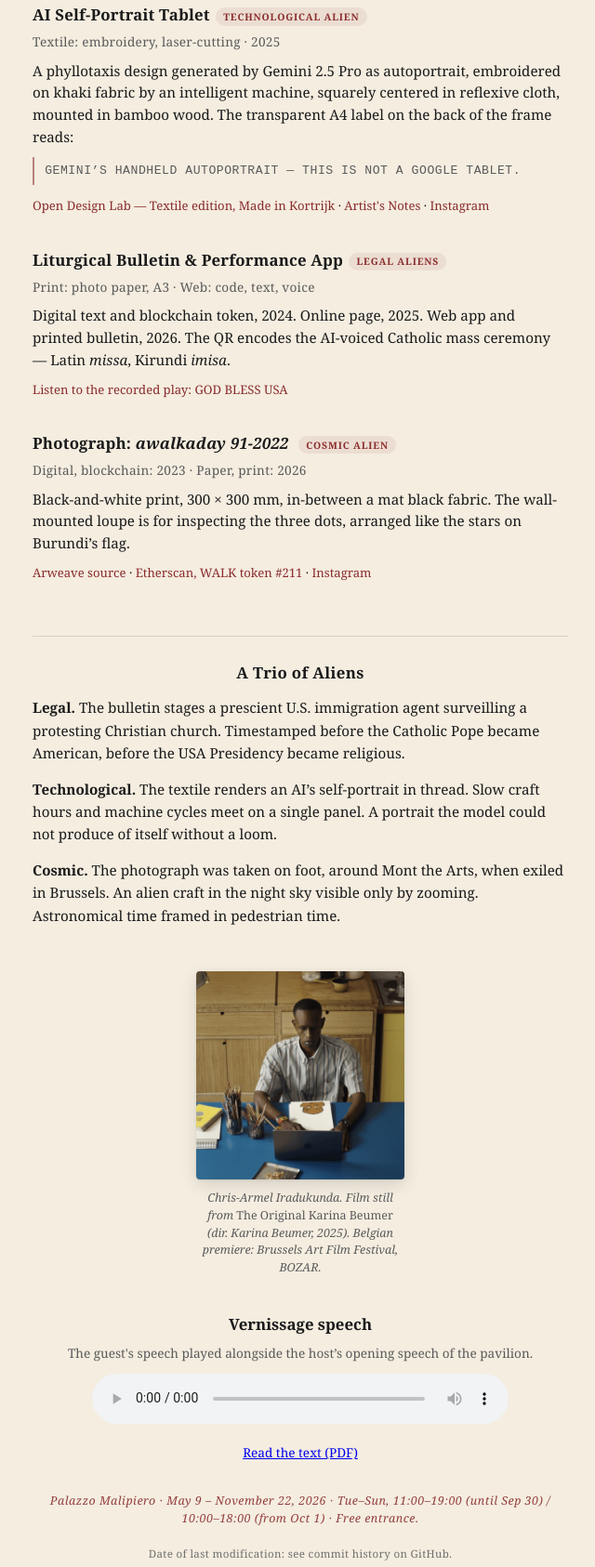
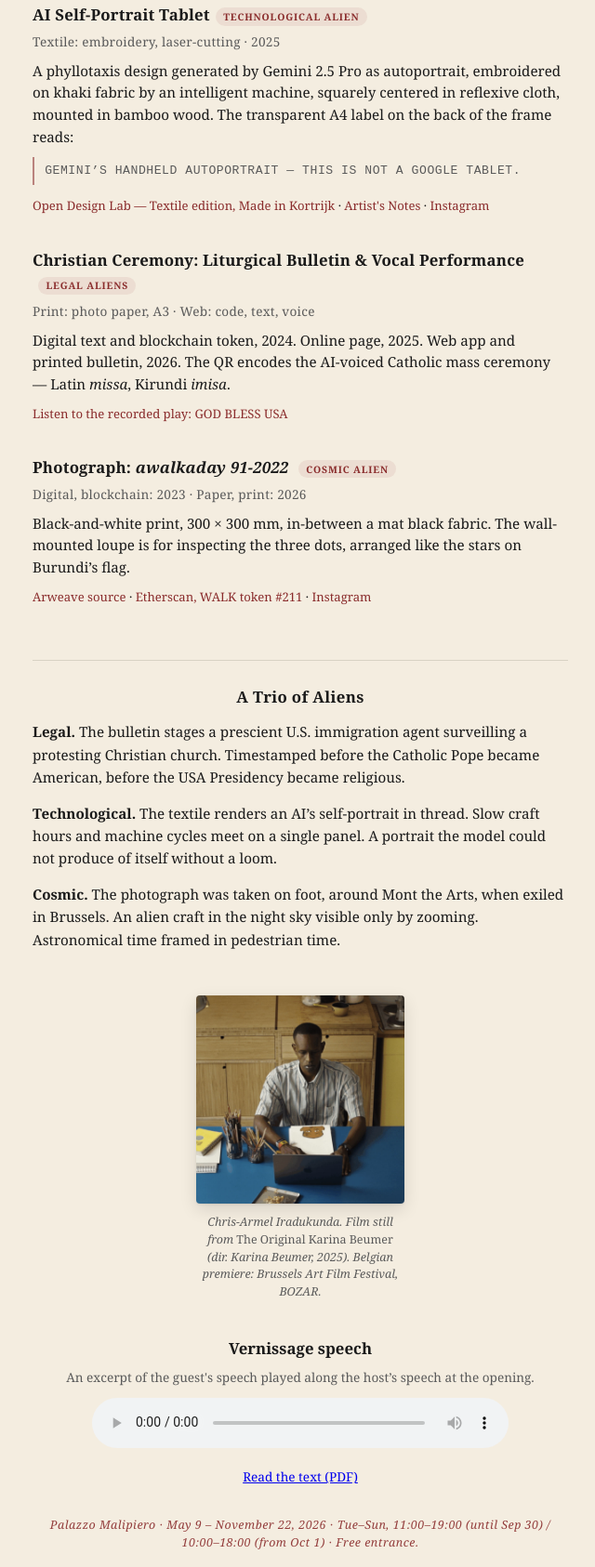
Before and after one commit to daqhris/god-bless-usa, a website: page app/public/pavilion.html in a window 1280 px wide. Shown: the part 802-2488 px from the top of the page at 93% size, without its empty margins (317-957 px from the left). Drawn offline with Linux system fonts and the light colour scheme; no server answers.

Commit message:
Update headings and speech description

```diff
--- a/app/public/pavilion.html
+++ b/app/public/pavilion.html
@@ -136,7 +136,7 @@
         </article>
 
         <article class="caption">
-          <h2>Liturgical Bulletin & Performance App<span class="alien-tag">Legal aliens</span></h2>
+          <h2>Christian Ceremony: Liturgical Bulletin & Vocal Performance<span class="alien-tag">Legal aliens</span></h2>
           <p class="medium">Print: photo paper, A3 · Web: code, text, voice</p>
           <p>
             Digital text and blockchain token, 2024. Online page, 2025. Web app
@@ -206,7 +206,7 @@
       <section class="opening-speech" aria-labelledby="opening-speech-heading">
         <h2 id="opening-speech-heading">Vernissage speech</h2>
         <p class="speech-note">
-          The guest's speech played alongside the host&rsquo;s opening speech of the pavilion.
+          An excerpt of the guest's speech played along the host&rsquo;s speech at the opening.
         </p>
         <audio controls preload="metadata">
           <source src="assets/audio/opening-speech.opus.ogg" type="audio/ogg" />
```
